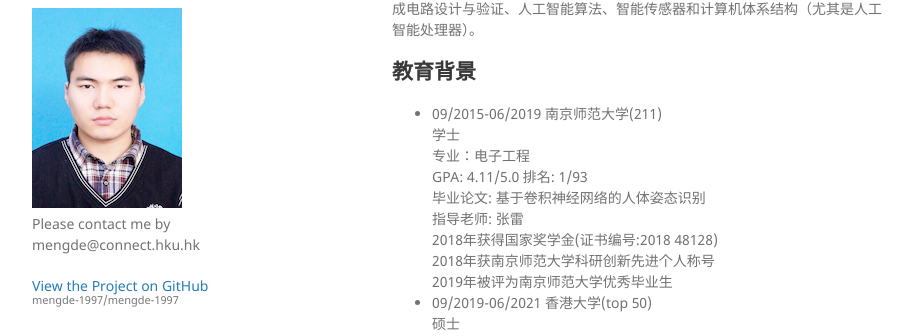
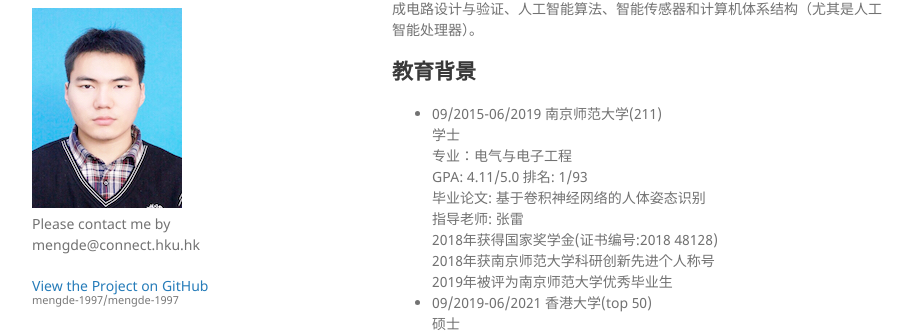
Before and after one commit to mengde-1997/mengde-1997, a Jekyll site: the page built from pub.md, in a window 1280 px wide and 900 px high. Shown: the part 132-468 px from the top of the window, without its empty margins (178-1094 px from the left). Built offline with Jekyll 4.4.1, drawn with Linux system fonts in a browser that asks for light colours; our own code applies the rules of GitHub Pages for plain Markdown files.

Commit message:
Update pub.md

```diff
--- a/pub.md
+++ b/pub.md
@@ -10,7 +10,7 @@ layout: default
 ## 教育背景
 * 09/2015-06/2019  南京师范大学(211)<br />
   学士<br />
-  专业：电子工程<br />
+  专业：电气与电子工程<br />
   GPA: 4.11/5.0    排名: 1/93<br />
   毕业论文: 基于卷积神经网络的人体姿态识别<br />
   指导老师: 张雷<br />
```
